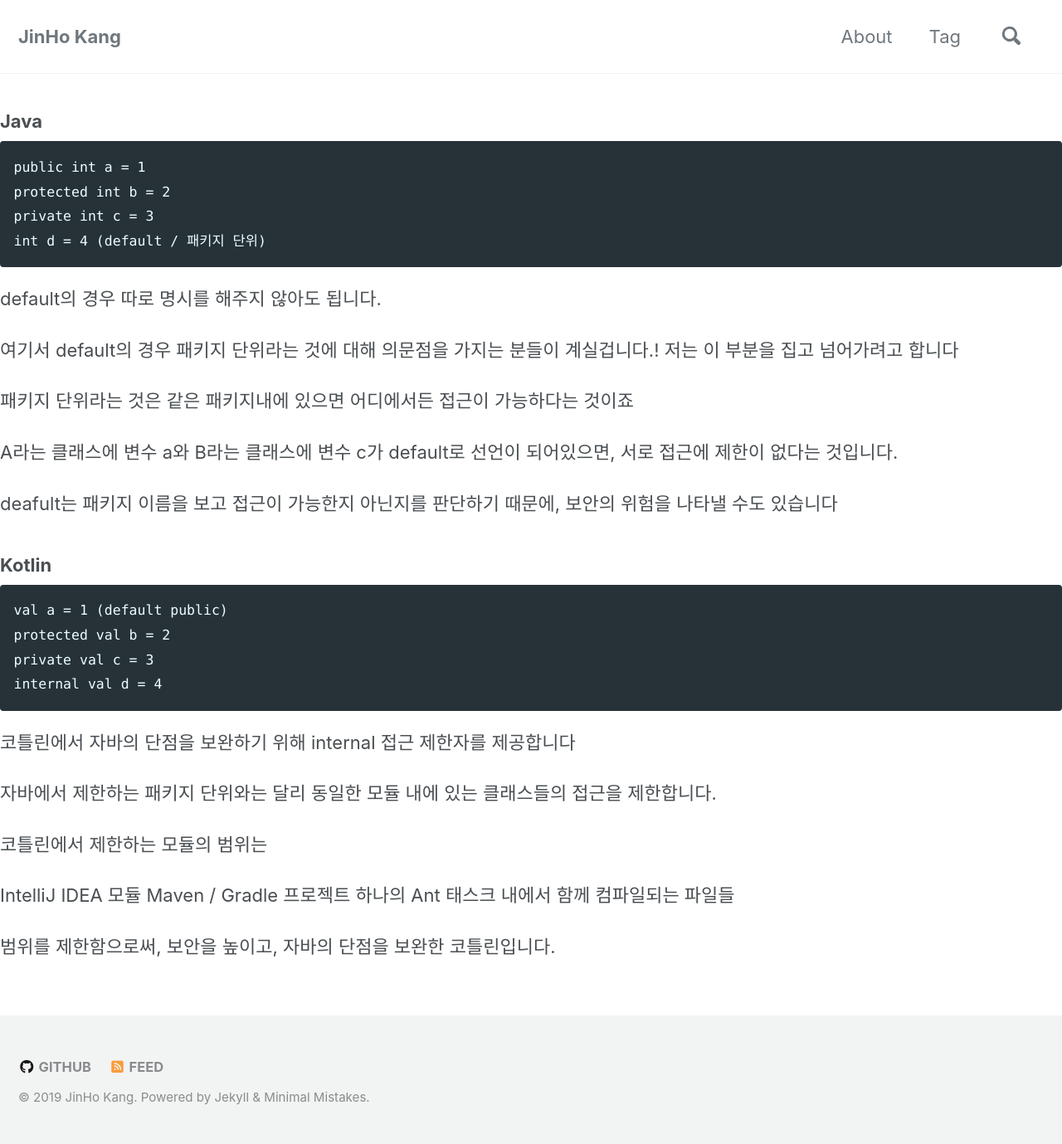
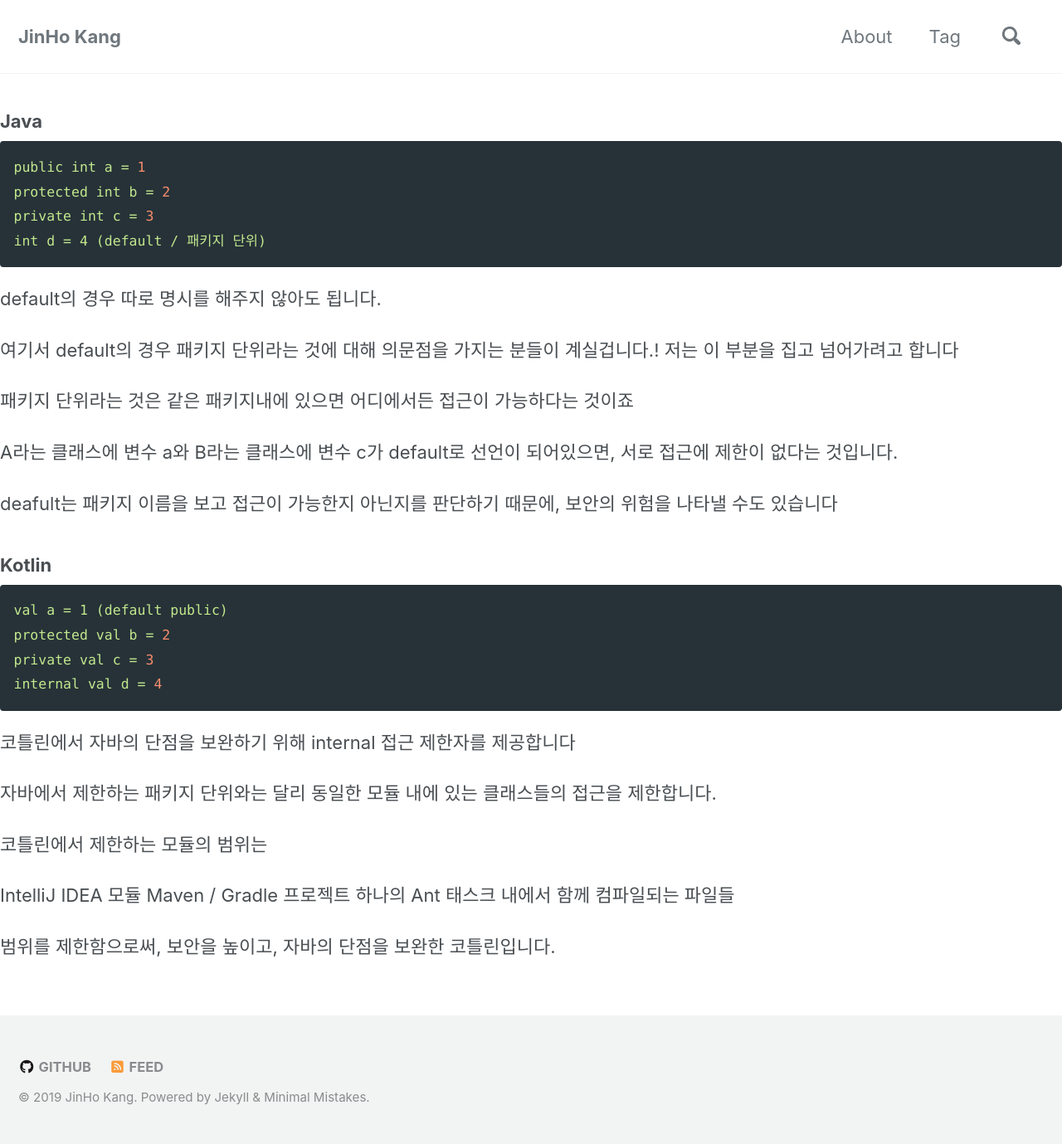
Before and after one commit to lagoJin/lagoJin.github.io, a Jekyll site: the page built from _posts/2018/08/2018-08-02-kotlin-internal.md, in a window 1280 px wide. Shown: the whole page at 83% size. Built offline with Jekyll 4.4.1, drawn with Linux system fonts in a browser that asks for light colours; cached includes are drawn as plain includes; nearby versions of some CDN libraries; our own code applies the rules of GitHub Pages for plain Markdown files; comment, search, counter and statistics services are not loaded.

Commit message:
markdown ~~~ -> yaml 수정

````diff
--- a/_posts/2018/08/2018-08-02-kotlin-internal.md
+++ b/_posts/2018/08/2018-08-02-kotlin-internal.md
@@ -8,12 +8,12 @@ tags: [Kotlin,Java,Internal]
 ---
 
 ### Java
-~~~
+```yaml
 public int a = 1
 protected int b = 2
 private int c = 3
 int d = 4 (default / 패키지 단위)
-~~~
+```
 
 default의 경우 따로 명시를 해주지 않아도 됩니다.
 
@@ -27,12 +27,12 @@ deafult는 패키지 이름을 보고 접근이 가능한지 아닌지를 판단
 
 
 ### Kotlin
-~~~
+```yaml
 val a = 1 (default public)
 protected val b = 2
 private val c = 3
 internal val d = 4
-~~~
+```
 
 코틀린에서 자바의 단점을 보완하기 위해 internal 접근 제한자를 제공합니다
 
````
Also changed, not shown: assets/images/20180714_main.png (deleted), 1 other file.
